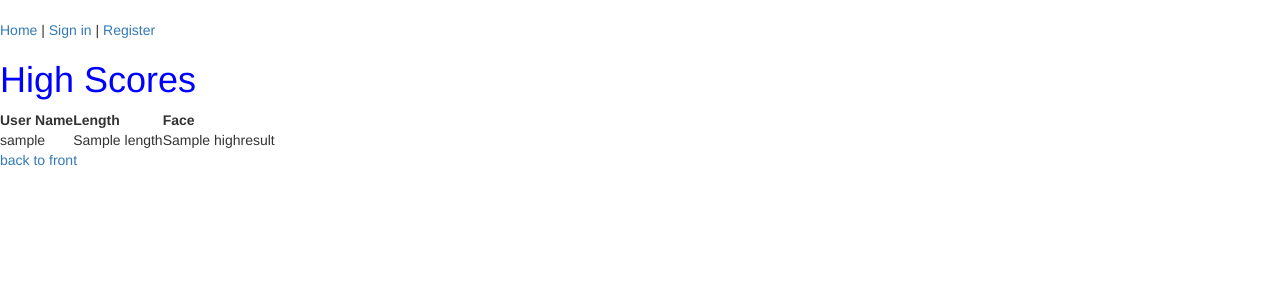
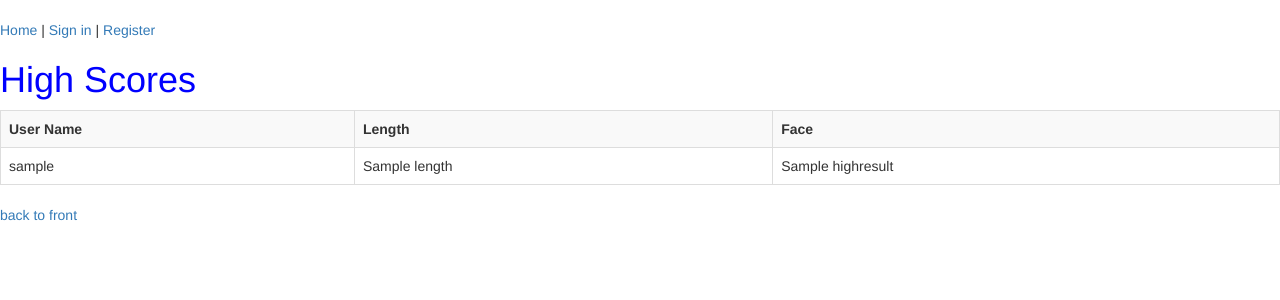
Before and after one commit to Tsinoyboi/coin-flip-streak-high-scores, a PHP site: template web/views/highscores.twig in a window 1280 px wide. Shown: the part 52-352 px from the top of the page. Run offline with PHP 8.4, Linux system fonts and the light colour scheme; the template is opened without the code that fills it: most values are stand-ins (such as "Sample title", 1, 10 or a date in 2020); some libraries are stand-ins or nearby versions.

Commit message:
Added table formatting

```diff
--- a/web/views/highscores.twig
+++ b/web/views/highscores.twig
@@ -4,7 +4,7 @@
 
 {% block body %}
 
-<table>
+<table class="table table-striped table-bordered table-hover">
     <tr>
         <th>User Name</th>
         <th>Length</th>
```
